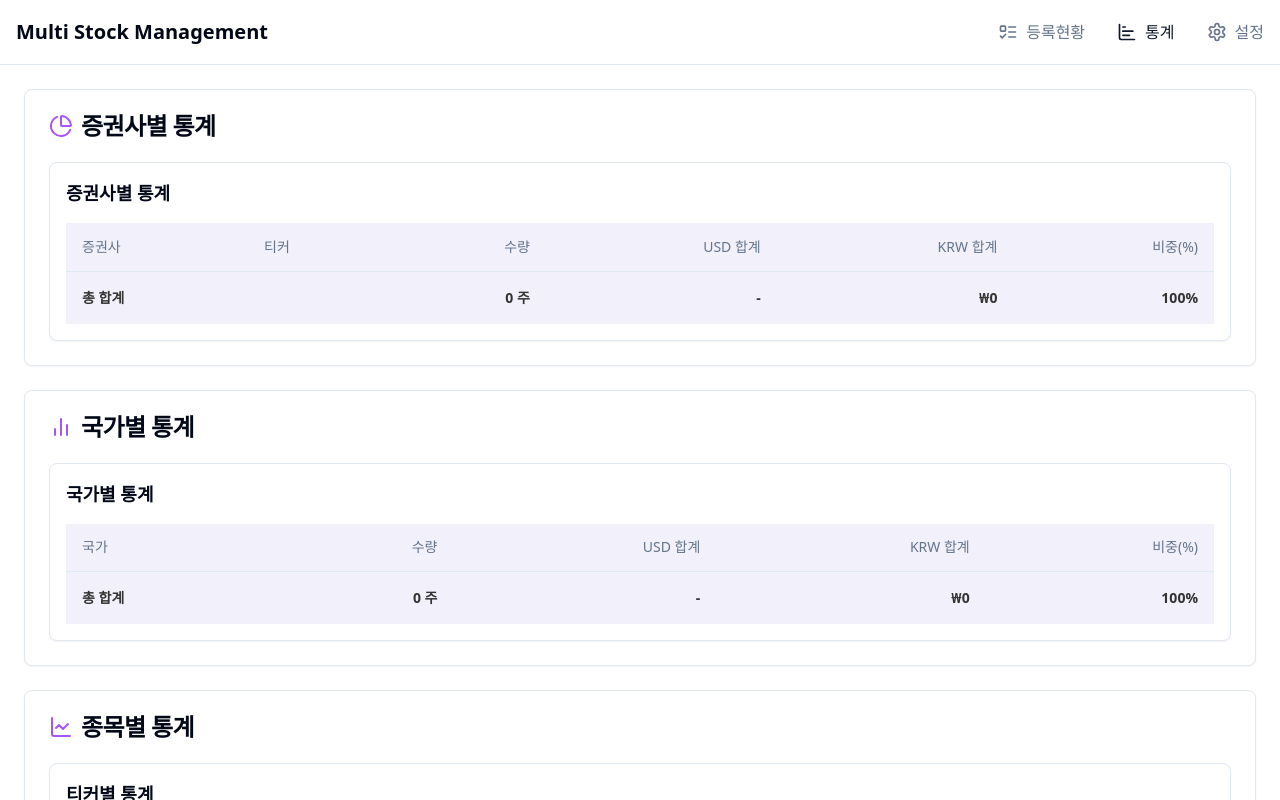
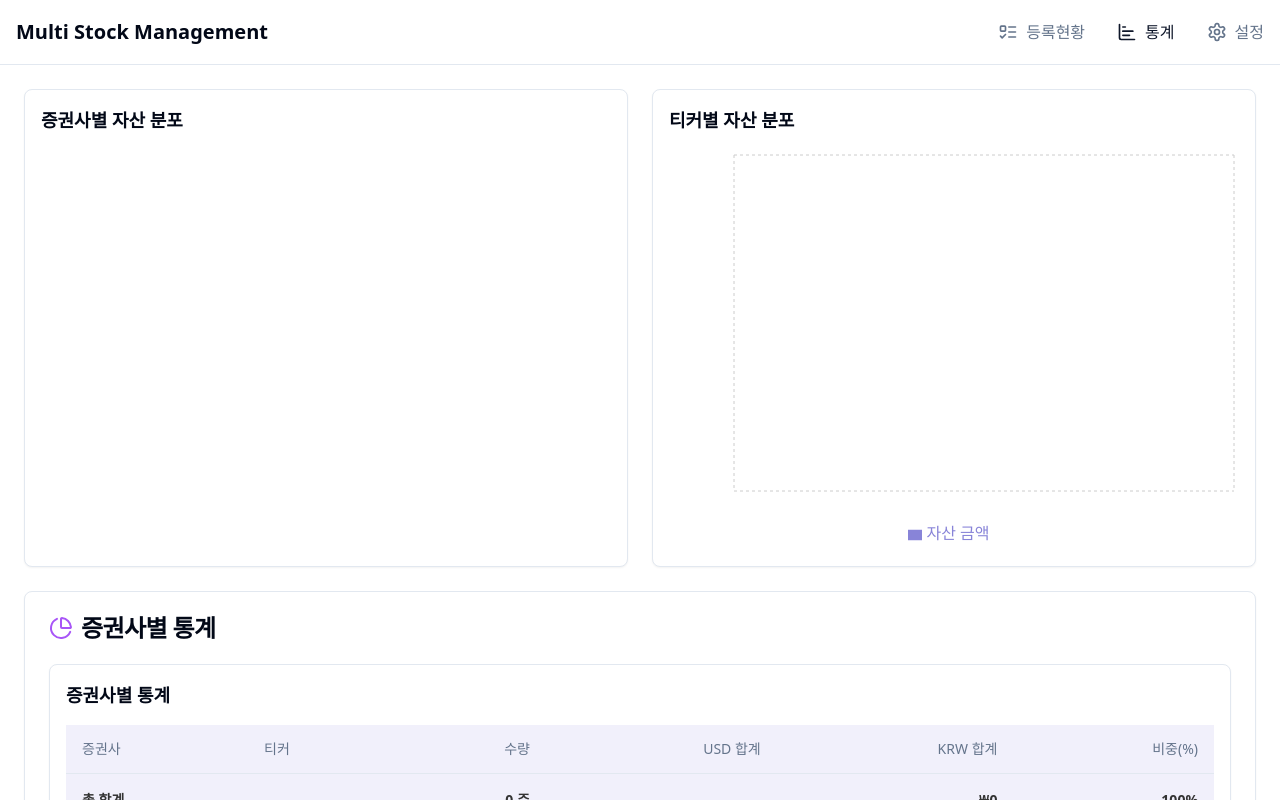
Before and after one commit to gppc5096/multi-stock-cursor, a React (Vite) app: page /statistics in a window 1280 px wide. Shown: the top 800 px of the page. Built offline with nearby package versions, Linux system fonts and the light colour scheme.

Commit message:
Add charts for Broker and Ticker statistics
Implement additional charts on the statistics page to display data for 'Broker' and 'Ticker' statistics.
[skip gpt_engineer]

```diff
--- a/src/pages/Statistics.tsx
+++ b/src/pages/Statistics.tsx
@@ -2,11 +2,18 @@ import { Card, CardContent, CardHeader, CardTitle } from "@/components/ui/card";
 import BrokerStatistics from "@/components/statistics/BrokerStatistics";
 import CountryStatistics from "@/components/statistics/CountryStatistics";
 import TickerStatistics from "@/components/statistics/TickerStatistics";
+import BrokerChart from "@/components/statistics/BrokerChart";
+import TickerChart from "@/components/statistics/TickerChart";
 import { PieChart, BarChart2, LineChart } from "lucide-react";
 
 const Statistics = () => {
   return (
     <div className="container mx-auto p-6 space-y-6">
+      <div className="grid grid-cols-1 md:grid-cols-2 gap-6">
+        <BrokerChart />
+        <TickerChart />
+      </div>
+
       <Card>
         <CardHeader>
           <CardTitle className="flex items-center gap-2">
```
